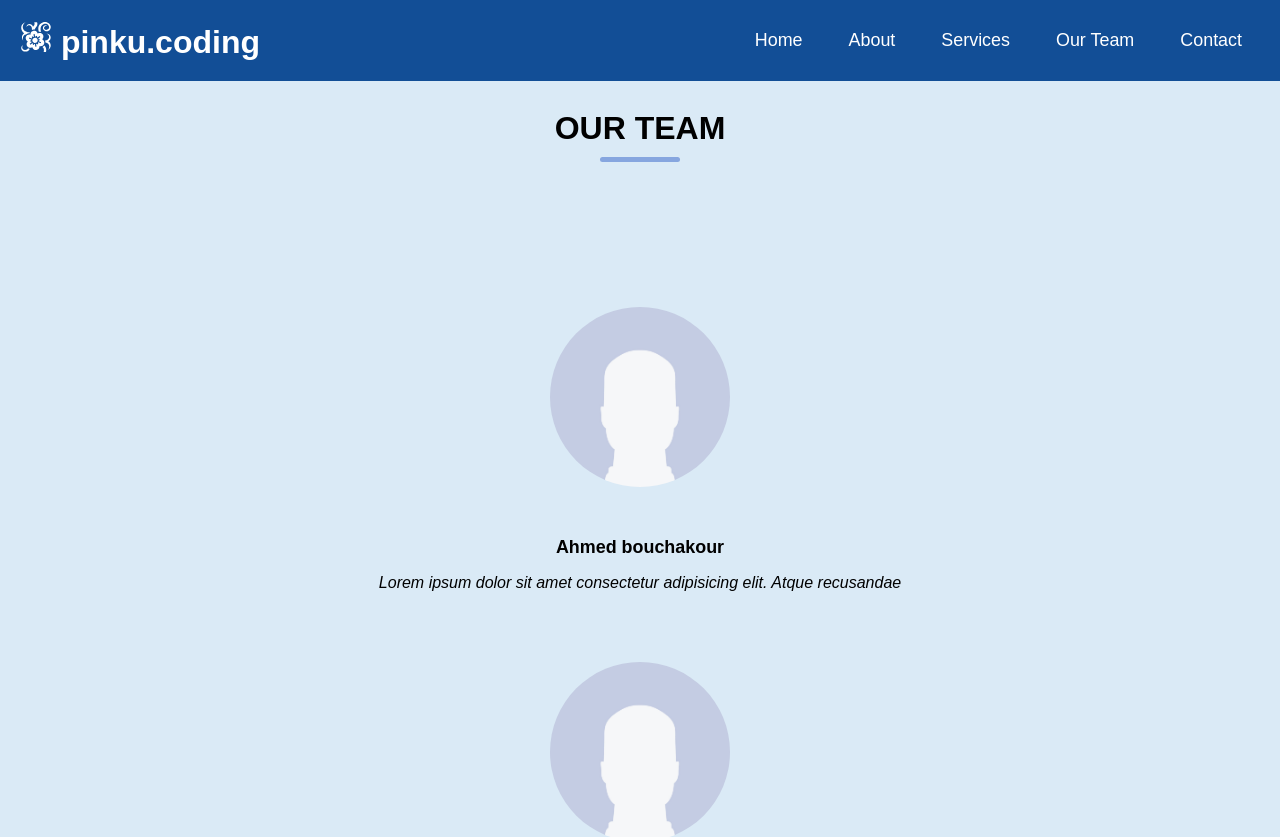
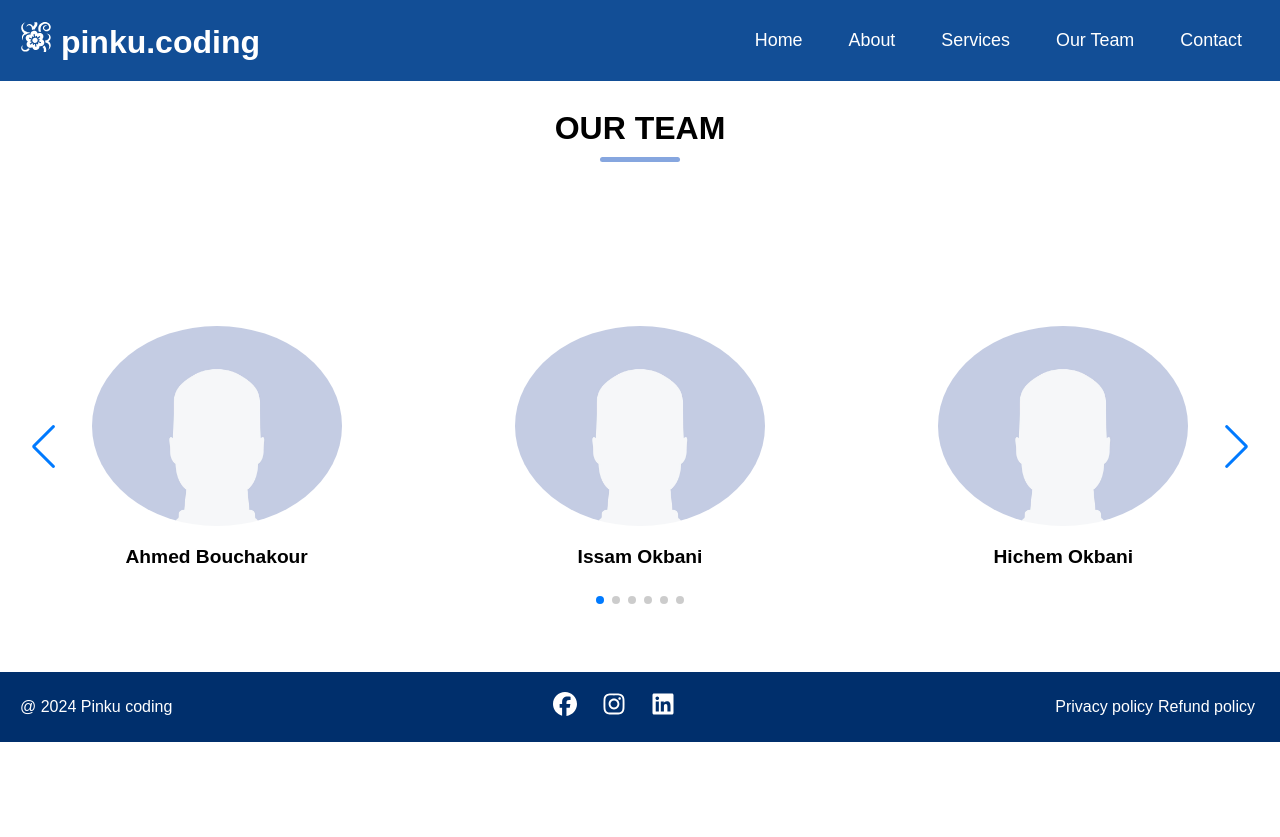
Before and after one commit to ouldamarawardia/first-react-app, a React (Create React App) app: page /ourteam in a window 1280 px wide. Shown: the top 837 px of the page. After the commit the page ends 800 px from the top, so only its background shows below. Built offline with nearby package versions, Linux system fonts and the light colour scheme.

Commit message:
swiper(pagination+navigation)

```diff
--- a/package.json
+++ b/package.json
@@ -11,6 +11,7 @@
     "react-icons": "^5.3.0",
     "react-router-dom": "^6.28.0",
     "react-scripts": "^5.0.1",
+    "swiper": "^11.1.15",
     "web-vitals": "^2.1.4"
   },
   "scripts": {
--- a/src/App.css
+++ b/src/App.css
@@ -1,3 +1,8 @@
+@import 'swiper/css';
+@import 'swiper/css/navigation';
+@import 'swiper/css/pagination';
+@import 'swiper/css/autoplay';
+
 .App {
   text-align: center;
 }
@@ -327,57 +332,116 @@ header .navbar{
 }
 
 /* Team Section Styling  */
-.team-section{
-    padding: 50px 0 100px;
-    background: var(--light-blue-color);
+.team-section {
+    position: relative;
+    padding: 50px 0;
   }
 
-.team-section .slider-wrapper{
-    overflow: hidden;
-    margin: 0 60px 50px;
+  .team-section .swiper-container {
+    width: 100%;
+    height: 100%;
   }
 
-.team-section .oneteam{
-    user-select: none;
+  .team-section .swiper-slide {
     display: flex;
-    padding: 35px;
-    text-align: center;
+    justify-content: center;
+    align-items: center;
+    perspective: 1500px; /* Add perspective to enable 3D effect */
+  }
+
+  .team-card {
+    width: 250px;
+    height: 350px;
+    position: relative;
+    transform-style: preserve-3d;
+    transition: transform 0.6s ease-in-out;
+  }
+
+  .team-card .card-inner {
+    position: absolute;
+    width: 100%;
+    height: 100%;
+    transform-style: preserve-3d;
+    transition: transform 0.6s ease-in-out;
+  }
+
+  .team-card:hover .card-inner {
+    transform: rotateY(180deg); /* Rotate the card on hover */
+  }
+
+  .team-card .card-front,
+  .team-card .card-back {
+    position: absolute;
+    width: 100%;
+    height: 100%;
+    backface-visibility: hidden; /* Hide the back of the card when flipped */
+  }
+
+  .team-card .card-front {
+    background-color: #fff;
+    display: flex;
     flex-direction: column;
+    justify-content: center;
     align-items: center;
   }
 
-.team-section .oneteam .oneteam-image{
-    width: 180px;
-    height: 180px;
-    object-fit: cover;
-    margin-bottom: 50px;
-    border-radius: var(--border-raduis-circle);
+  .team-image {
+    width: 100%;
+    height: 200px;
+    object-fit:cover;
+    border-radius: var(--border-raduis-circle)
   }
 
-.team-section .oneteam .name{
-    margin-bottom: 16px;
-    font-size: var(--font-size-m);
-}
-.team-section .oneteam .description{
-    line-height: 25px;
+  .name {
+    margin-top: 20px;
+    font-size: 1.2rem;
+    font-weight: bold;
   }
 
-.team-section .swiper-pagination-bullet{
-    width: 15px;
-    height: 15px;
-    opacity: 1;
-    background: var(--secondary-color);
+  .team-card .card-back {
+    background-color:var(--primary-color);
+    transform: rotateY(180deg); /* Position the back face behind the front face */
+    padding: 20px;
+    display: flex;
+    flex-direction: column;
+    justify-content: center;
+    align-items: center;
+    border-radius: var(--border-raduis-m);
   }
 
-.team-section .swiper-slide-button{
-    margin-top: -50px;
+  .presentation {
+    font-size: 1rem;
+    color: var(--white-color);
+    text-align: center;
+  }
+
+  .swiper-pagination {
+    position: absolute;
+    bottom: 10px;
+    width: 100%;
+    display: flex;
+    justify-content: center;
+    padding: 10px 0;
+  }
+
+  .swiper-button-prev,
+  .swiper-button-next {
+    background-color: transparent;
     color: var(--secondary-color);
+    width: 40px;
+    height: 40px;
+    display: flex;
+    justify-content: center;
+    align-items: center;
     transition: 0.3s ease;
   }
 
-.team-section .swiper-slide-button:hover{
+  .swiper-button-prev:hover,
+  .swiper-button-next:hover {
     color: var(--primary-color);
+    transform: scale(1.1);  /* Zoom du bouton */
   }
+
 
 /* contact Section Styling  */
 .contact-section {
--- a/src/components/About.js
+++ b/src/components/About.js
@@ -1,6 +1,5 @@
 import React from 'react'
 import AboutBody from './pages/AboutBody'
-import Services from './Services'
 
 function About() {
   return (
--- a/src/components/pages/TeamBody.js
+++ b/src/components/pages/TeamBody.js
@@ -1,72 +1,82 @@
-import React,{useState} from 'react'
-import person from '../../assets/images/team.jpg';
+import React, { useState } from 'react';
+import { Swiper, SwiperSlide } from 'swiper/react';
+import { Navigation, Pagination } from 'swiper/modules';
+
+import 'swiper/css';
+import 'swiper/css/navigation';
+import 'swiper/css/pagination';
+import person from '../../assets/images/team.jpg'; // Update with the correct path
+
 export default function TeamBody() {
   const [team] = useState([
-        {
-            id: 1,
-            name: "Ahmed bouchakour ",
-            presentation : "Lorem ipsum dolor sit amet consectetur adipisicing elit. Atque recusandae"
-        },
-        {
-            id: 2,
-            name: "Issam okbani",
-            presentation : "Lorem ipsum dolor sit amet consectetur adipisicing elit. Atque recusandae"
-        },
-        {
-            id: 3,
-            name: "Hichem okbani",
-            presentation : "Lorem ipsum dolor sit amet consectetur adipisicing elit. Atque recusandae"
-        },
-        {
-            id: 4,
-            name: "Ali mahedjoub",
-            presentation : "Lorem ipsum dolor sit amet consectetur adipisicing elit. Atque recusandae"
-        },
-        {
-            id: 5,
-            name: "Sarah elmadani",
-            presentation : "Lorem ipsum dolor sit amet consectetur adipisicing elit. Atque recusandae"
-        },
-        {
-            id: 6,
-            name: "Aissani Meriem",
-            presentation : "Lorem ipsum dolor sit amet consectetur adipisicing elit. Atque recusandae"
-        },
+    { id: 1, name: "Ahmed Bouchakour", presentation: "Lorem ipsum dolor sit amet consectetur adipisicing elit. Atque recusandae" },
+    { id: 2, name: "Issam Okbani", presentation: "Lorem ipsum dolor sit amet consectetur adipisicing elit. Atque recusandae" },
+    { id: 3, name: "Hichem Okbani", presentation: "Lorem ipsum dolor sit amet consectetur adipisicing elit. Atque recusandae" },
+    { id: 4, name: "Ali Mahedjoub", presentation: "Lorem ipsum dolor sit amet consectetur adipisicing elit. Atque recusandae" },
+    { id: 5, name: "Sarah Elmadani", presentation: "Lorem ipsum dolor sit amet consectetur adipisicing elit. Atque recusandae" },
+    { id: 6, name: "Aissani Meriem", presentation: "Lorem ipsum dolor sit amet consectetur adipisicing elit. Atque recusandae" },
+  ]);
 
-    ])
+  const [activeSlide, setActiveSlide] = useState(0);
+
+  const handleSlideChange = (swiper) => {
+    setActiveSlide(swiper.activeIndex);  // Update the active slide index
+  };
 
   return (
-    <>
     <section className="team-section" id="ourteam">
       <h2 className="section-title">Our Team</h2>
       <div className="section-content">
-            <div className="slider-container swiper">
-                <div className="slider-wrapper">
-                    <ul className="oneteam-list swiper-wrapper">
-                        {team.map(team=>(
-                            <li className="oneteam swiper-slide" key={team.id}>
-                            <img src={person} alt="Our Team" className="oneteam-image"/>
-                            <h3 className="name">{team.name}</h3>
-                            <i className="presentation">{team.presentation}</i>
-                        </li>
+        <Swiper
 
-                        ))}
-
-                    </ul>
-
-                    {/* <!-- If we need pagination --> */}
-                    <div className="swiper-slide-button swiper-pagination"></div>
-
-                    {/* <!-- If we need navigation buttons --> */}
-                    <div className="swiper-slide-button swiper-button-prev"></div>
-                    <div className="swiper-slide-button swiper-button-next"></div>
-
-
+          modules={[Navigation, Pagination]}
+          loop={true}
+          spaceBetween={30}
+          pagination={{
+            el: '.swiper-pagination',
+            clickable: true,
+          }}
+          navigation={{
+            nextEl: '.swiper-button-next',
+            prevEl: '.swiper-button-prev',
+            clickable: true,
+          }}
+          onSlideChange={handleSlideChange}
+          className="swiper-container"
+          breakpoints={{
+            640: {
+              slidesPerView: 1, // Passer à 1 slide visible quand la largeur est <= 640px
+            },
+            900: {
+                slidesPerView: 2, // Passer à 1 slide visible quand la largeur est <= 640px
+              },
+            1024:{
+                slidesPerView: 3, // Passer à 1 slide visible quand la largeur est <= 640px
+              },
+          }}
+        >
+          {team.map((member) => (
+            <SwiperSlide key={member.id}>
+              <div className="team-card">
+                <div className="card-inner">
+                  <div className="card-front">
+                    <img src={person} alt={member.name} className="team-image" />
+                    <h3 className="name">{member.name}</h3>
+                  </div>
+                  <div className="card-back">
+                    <p className="presentation">{member.presentation}</p>
                   </div>
                 </div>
               </div>
-
+            </SwiperSlide>
+          ))}
+          <div className="swiper-pagination"></div>
+          <div className="slider-controler">
+            <div className="swiper-button-prev slider-arrow"></div>
+            <div className="swiper-button-next slider-arrow"></div>
+          </div>
+        </Swiper>
+      </div>
     </section>
-    </>
-  )
+  );
 }
```
Also changed, not shown: 1 other file (tests, documents, lock files or other folders). Lines whose indentation alone changed are shown as unchanged.
